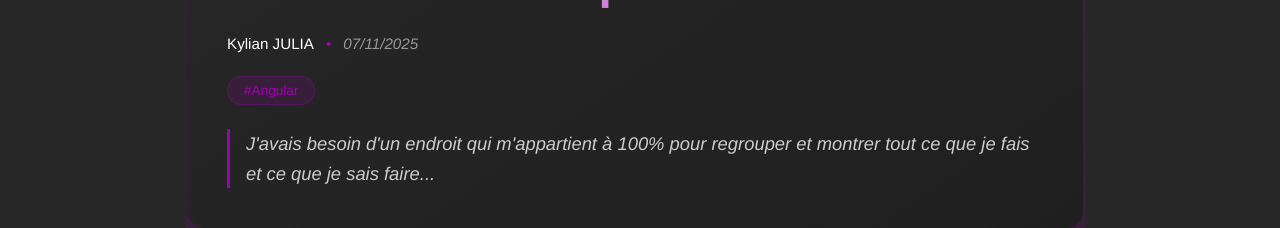
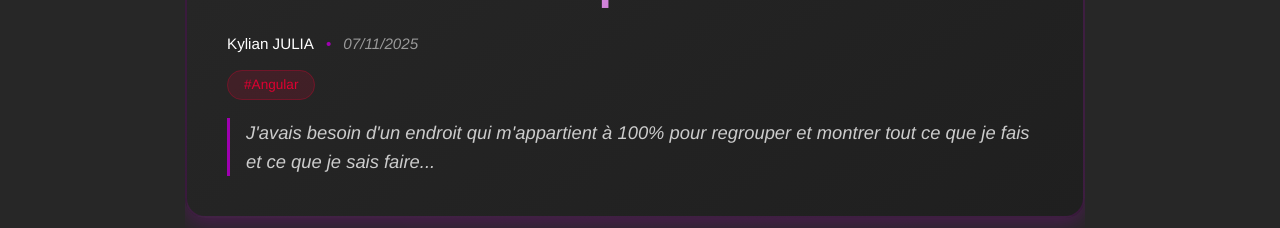
Before and after one commit to kylianjoff/kylianjulia, an Angular app: page /project-post/site-perso in a window 1280 px wide. Shown: the part 577-805 px from the top of the page. Built offline with nearby package versions, Linux system fonts and the light colour scheme; what ngx-markdown would draw is missing.

Commit message:
Création et implementation du service de tag

```diff
--- a/src/app/blog-post/blog-post.html
+++ b/src/app/blog-post/blog-post.html
@@ -19,7 +19,7 @@
           </div>
           <div class="post-tags">
             @for (tag of post.tags; track tag) {
-              <span class="tag">#{{ tag }}</span>
+              <app-tag-badge [tag]="tag"></app-tag-badge>
             }
           </div>
           <div class="post-excerpt" [innerHTML]="post.excerpt"></div>
--- a/src/app/blog-post/blog-post.ts
+++ b/src/app/blog-post/blog-post.ts
@@ -3,6 +3,7 @@ import { ActivatedRoute, RouterLink } from '@angular/router';
 import { HttpClient } from '@angular/common/http';
 
 import { DomSanitizer, SafeHtml } from '@angular/platform-browser';
+import { TagBadgeComponent } from '../shared/tag-badge/tag-badge';
 
 interface BlogPost {
   slug: string;
@@ -18,7 +19,7 @@ interface BlogPost {
 @Component({
   selector: 'app-blog-post',
   standalone: true,
-  imports: [RouterLink],
+  imports: [RouterLink, TagBadgeComponent],
   templateUrl: './blog-post.html',
   styleUrls: ['./blog-post.css'],
   encapsulation: ViewEncapsulation.None
--- a/src/app/project-post/project-post.html
+++ b/src/app/project-post/project-post.html
@@ -19,7 +19,7 @@
           </div>
           <div class="post-tags">
             @for (tag of post.tags; track tag) {
-              <span class="tag">#{{ tag }}</span>
+              <app-tag-badge [tag]="tag"></app-tag-badge>
             }
           </div>
           <div class="post-excerpt" [innerHTML]="post.excerpt"></div>
--- a/src/app/project-post/project-post.ts
+++ b/src/app/project-post/project-post.ts
@@ -3,6 +3,7 @@ import { ActivatedRoute, RouterLink } from '@angular/router';
 import { HttpClient } from '@angular/common/http';
 
 import { DomSanitizer, SafeHtml } from '@angular/platform-browser';
+import { TagBadgeComponent } from '../shared/tag-badge/tag-badge';
 
 interface ProjectPost {
   slug: string;
@@ -17,7 +18,7 @@ interface ProjectPost {
 
 @Component({
   selector: 'app-project-post',
-  imports: [RouterLink],
+  imports: [RouterLink, TagBadgeComponent],
   templateUrl: './project-post.html',
   styleUrl: './project-post.css'
 })
--- /dev/null
+++ b/src/app/services/tag-color.service.ts
@@ -0,0 +1,80 @@
+import { Injectable } from '@angular/core';
+
+export interface TagColors {
+  text: string;
+  background: string;
+  border: string;
+  hoverBackground: string;
+  hoverBorder: string;
+  hoverShadow: string;
+}
+
+@Injectable({
+  providedIn: 'root'
+})
+export class TagColorService {
+  private readonly defaultColors: TagColors = {
+    text: '#9f00b1',
+    background: 'rgba(159, 0, 177, 0.15)',
+    border: 'rgba(159, 0, 177, 0.3)',
+    hoverBackground: 'rgba(159, 0, 177, 0.25)',
+    hoverBorder: '#9f00b1',
+    hoverShadow: 'rgba(159, 0, 177, 0.3)'
+  };
+
+  private readonly tagColors: Record<string, TagColors> = {
+    angular: {
+      text: '#dd0031',
+      background: 'rgba(221, 0, 49, 0.15)',
+      border: 'rgba(221, 0, 49, 0.3)',
+      hoverBackground: 'rgba(221, 0, 49, 0.25)',
+      hoverBorder: '#dd0031',
+      hoverShadow: 'rgba(221, 0, 49, 0.3)'
+    },
+    typescript: {
+      text: '#3178c6',
+      background: 'rgba(49, 120, 198, 0.15)',
+      border: 'rgba(49, 120, 198, 0.3)',
+      hoverBackground: 'rgba(49, 120, 198, 0.25)',
+      hoverBorder: '#3178c6',
+      hoverShadow: 'rgba(49, 120, 198, 0.3)'
+    },
+    javascript: {
+      text: '#f7df1e',
+      background: 'rgba(247, 223, 30, 0.15)',
+      border: 'rgba(247, 223, 30, 0.3)',
+      hoverBackground: 'rgba(247, 223, 30, 0.25)',
+      hoverBorder: '#f7df1e',
+      hoverShadow: 'rgba(247, 223, 30, 0.3)'
+    },
+    css: {
+      text: '#264de4',
+      background: 'rgba(38, 77, 228, 0.15)',
+      border: 'rgba(38, 77, 228, 0.3)',
+      hoverBackground: 'rgba(38, 77, 228, 0.25)',
+      hoverBorder: '#264de4',
+      hoverShadow: 'rgba(38, 77, 228, 0.3)'
+    },
+    html: {
+      text: '#e34f26',
+      background: 'rgba(227, 79, 38, 0.15)',
+      border: 'rgba(227, 79, 38, 0.3)',
+      hoverBackground: 'rgba(227, 79, 38, 0.25)',
+      hoverBorder: '#e34f26',
+      hoverShadow: 'rgba(227, 79, 38, 0.3)'
+    },
+    design: {
+      text: '#22c55e',
+      background: 'rgba(34, 197, 94, 0.15)',
+      border: 'rgba(34, 197, 94, 0.3)',
+      hoverBackground: 'rgba(34, 197, 94, 0.25)',
+      hoverBorder: '#22c55e',
+      hoverShadow: 'rgba(34, 197, 94, 0.3)'
+    }
+  };
+
+  getColors(tag: string): TagColors {
+    const normalized = tag.trim().replace(/^#/, '').toLowerCase();
+    return this.tagColors[normalized] ?? this.defaultColors;
+  }
+}
--- /dev/null
+++ b/src/app/shared/tag-badge/tag-badge.css
@@ -0,0 +1,17 @@
+.tag {
+  background: var(--tag-bg, rgba(159, 0, 177, 0.15));
+  border: 1px solid var(--tag-border, rgba(159, 0, 177, 0.3));
+  padding: 0.4rem 1rem;
+  border-radius: 20px;
+  font-size: 0.85rem;
+  color: var(--tag-text, #9f00b1);
+  font-weight: 500;
+  transition: all 0.3s ease;
+}
+
+.tag:hover {
+  background: var(--tag-hover-bg, rgba(159, 0, 177, 0.25));
+  border-color: var(--tag-hover-border, #9f00b1);
+  transform: translateY(-2px);
+  box-shadow: 0 4px 10px var(--tag-hover-shadow, rgba(159, 0, 177, 0.3));
+}
--- /dev/null
+++ b/src/app/shared/tag-badge/tag-badge.html
@@ -0,0 +1,11 @@
+<span
+  class="tag"
+  [style.--tag-bg]="colors.background"
+  [style.--tag-border]="colors.border"
+  [style.--tag-text]="colors.text"
+  [style.--tag-hover-bg]="colors.hoverBackground"
+  [style.--tag-hover-border]="colors.hoverBorder"
+  [style.--tag-hover-shadow]="colors.hoverShadow"
+>
+  #{{ tag }}
+</span>
--- /dev/null
+++ b/src/app/shared/tag-badge/tag-badge.ts
@@ -0,0 +1,23 @@
+import { Component, Input, OnChanges } from '@angular/core';
+
+import { TagColorService, TagColors } from '../../services/tag-color.service';
+
+@Component({
+  selector: 'app-tag-badge',
+  standalone: true,
+  templateUrl: './tag-badge.html',
+  styleUrl: './tag-badge.css'
+})
+export class TagBadgeComponent implements OnChanges {
+  @Input({ required: true }) tag!: string;
+
+  colors: TagColors;
+
+  constructor(private tagColorService: TagColorService) {
+    this.colors = this.tagColorService.getColors('');
+  }
+
+  ngOnChanges() {
+    this.colors = this.tagColorService.getColors(this.tag);
+  }
+}
--- a/src/app/styles/post.css
+++ b/src/app/styles/post.css
@@ -89,24 +89,6 @@
   gap: 0.75rem;
   flex-wrap: wrap;
   margin-bottom: 1.5rem;
-}
-
-.tag {
-  background: rgba(159, 0, 177, 0.15);
-  border: 1px solid rgba(159, 0, 177, 0.3);
-  padding: 0.4rem 1rem;
-  border-radius: 20px;
-  font-size: 0.85rem;
-  color: #9f00b1;
-  font-weight: 500;
-  transition: all 0.3s ease;
-}
-
-.tag:hover {
-  background: rgba(159, 0, 177, 0.25);
-  border-color: #9f00b1;
-  transform: translateY(-2px);
-  box-shadow: 0 4px 10px rgba(159, 0, 177, 0.3);
 }
 
 .post-excerpt {
```
